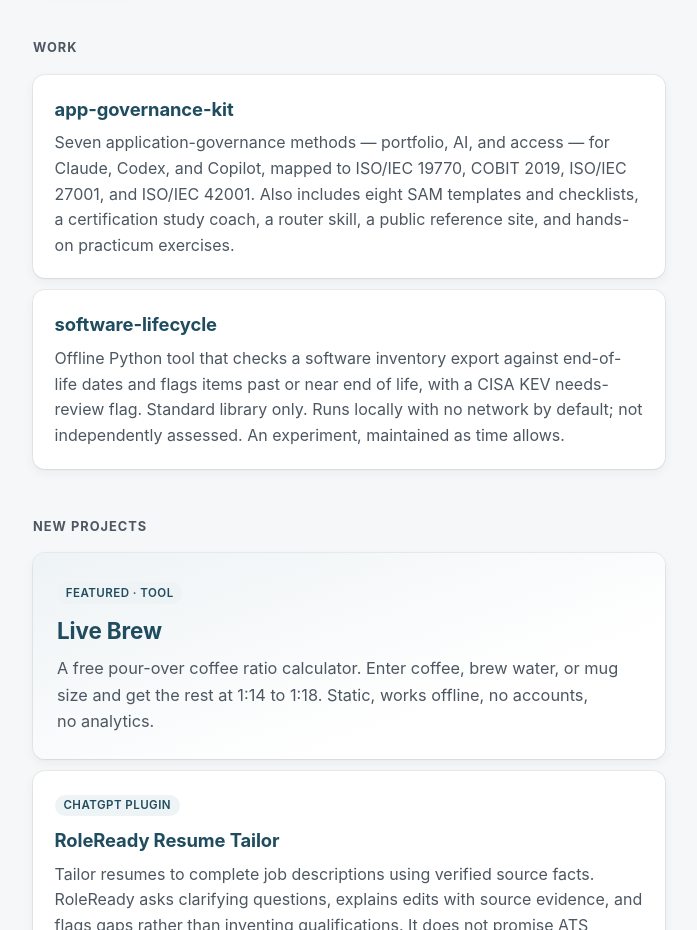
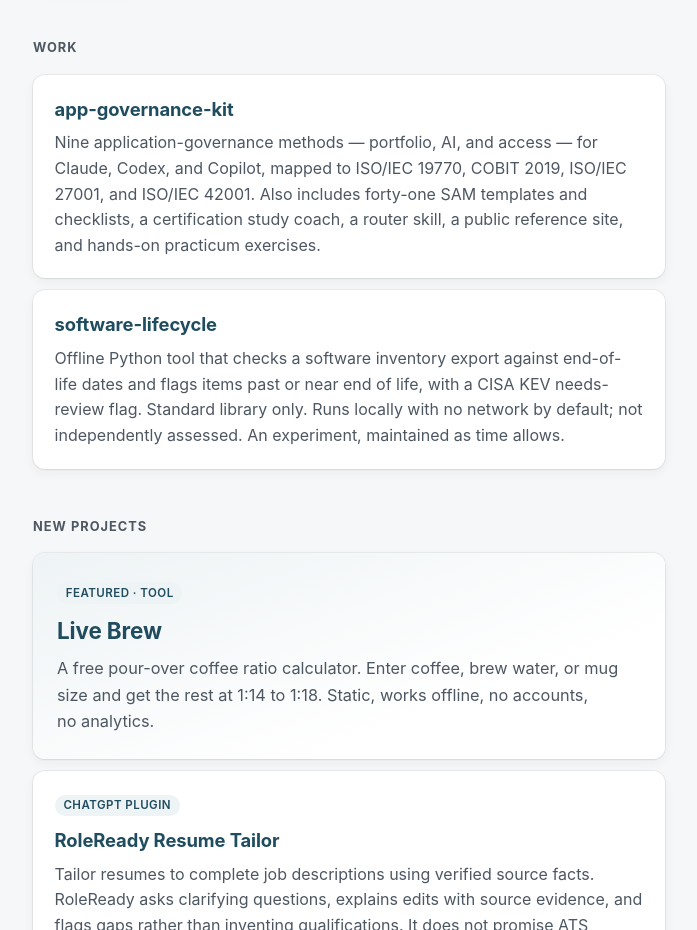
Before and after one commit to evemcgivern/evemcgivern.github.io, a plain HTML site: page index.html in a window 1280 px wide. Shown: the part 2900-3830 px from the top of the page, without its empty margins (291-988 px from the left). Drawn offline with Linux system fonts and the light colour scheme.

Commit message:
docs(kit): update method and template counts
The kit now has nine methods and forty-one SAM templates and checklists. index.html and llms.txt stay consistent. Fixes #31

Co-Authored-By: Claude Sonnet 5.5 <noreply@anthropic.com>
Claude-Session: https://claude.ai/code/session_011jjas1dUnmqvWXNccvmVB7

```diff
--- a/index.html
+++ b/index.html
@@ -623,7 +623,7 @@ footer p { margin: 0; text-wrap: pretty; }
     <div class="cards">
       <a class="project-card" href="https://evemcgivern.github.io/app-governance-kit/">
         <h3>app-governance-kit</h3>
-        <p>Seven application-governance methods — portfolio, AI, and access — for Claude, Codex, and Copilot, mapped to ISO/IEC 19770, COBIT 2019, ISO/IEC 27001, and ISO/IEC 42001. Also includes eight SAM templates and checklists, a certification study coach, a router skill, a public reference site, and hands-on practicum exercises.</p>
+        <p>Nine application-governance methods — portfolio, AI, and access — for Claude, Codex, and Copilot, mapped to ISO/IEC 19770, COBIT 2019, ISO/IEC 27001, and ISO/IEC 42001. Also includes forty-one SAM templates and checklists, a certification study coach, a router skill, a public reference site, and hands-on practicum exercises.</p>
       </a>
       <a class="project-card" href="https://evemcgivern.github.io/software-lifecycle/">
         <h3>software-lifecycle</h3>
```
Also changed, not shown: llms.txt.
